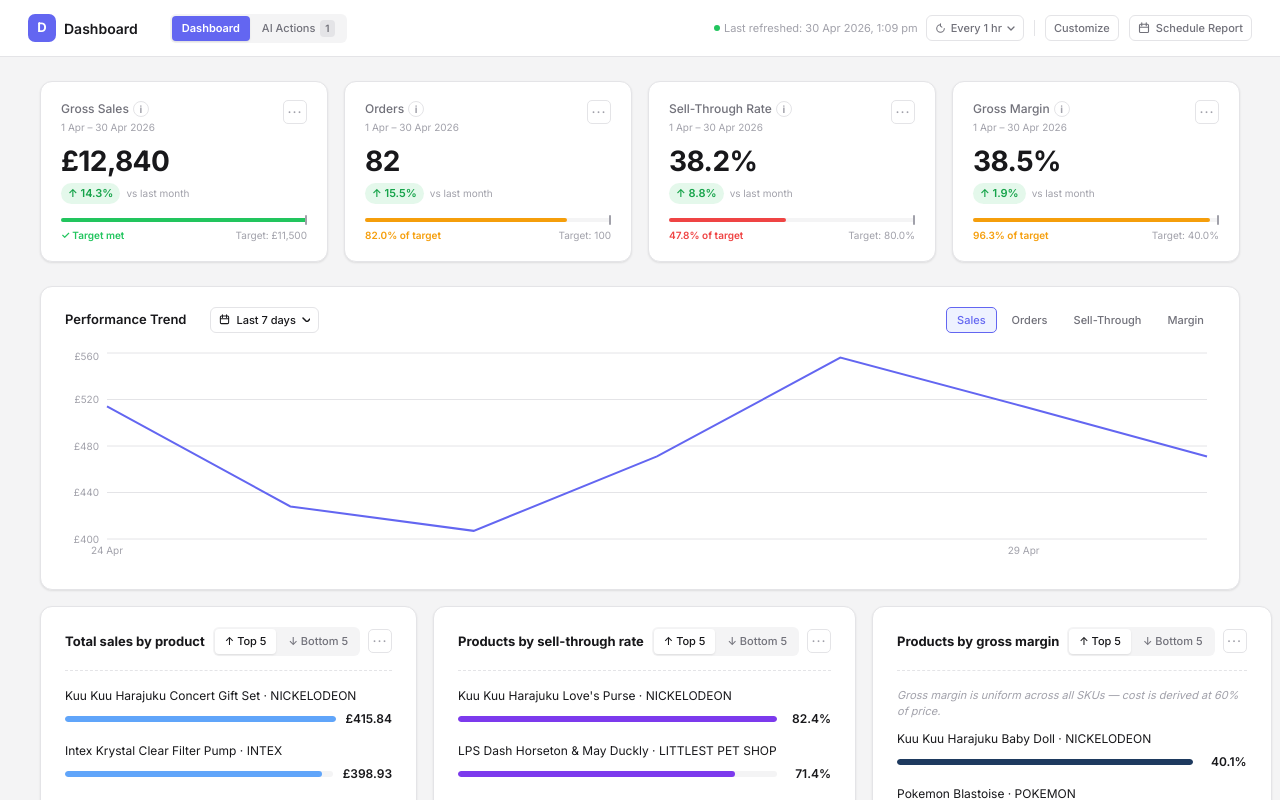
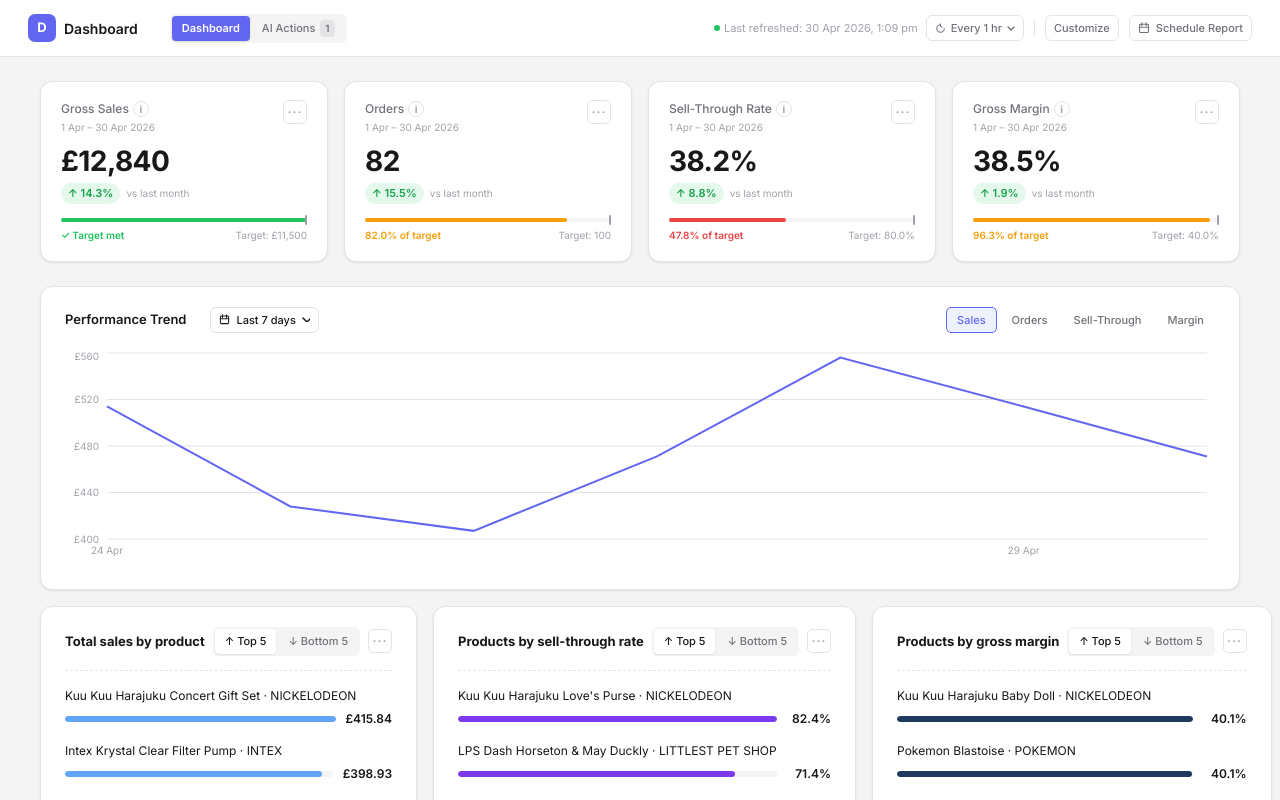
Before and after one commit to astroyan4739/uipath-merchandiser-dashboard, a React app: page / in a window 1280 px wide. Shown: the top 800 px of the page. Built offline with nearby package versions, Linux system fonts and the light colour scheme; the HTML template or start-up script is replaced by a standard one.

Commit message:
Remove gross margin uniformity note from SalesRanking
Co-Authored-By: Claude Sonnet 4.6 <noreply@anthropic.com>

```diff
--- a/src/components/SalesRanking.tsx
+++ b/src/components/SalesRanking.tsx
@@ -143,11 +143,6 @@ export function SalesRanking({ products, metric, onExplore }: Props) {
 
       <div style={{ borderTop: '1px dashed var(--border)', marginBottom: 16 }} />
 
-      {metric === 'grossMargin' && (
-        <div style={{ marginBottom: 10, fontSize: 11, color: 'var(--text-subtle)', fontStyle: 'italic' }}>
-          Gross margin is uniform across all SKUs — cost is derived at 60% of price.
-        </div>
-      )}
       <div style={{ display: 'flex', flexDirection: 'column', gap: 14 }}>
         {displayed.map(p => (
           <div key={p.sku}>
```
